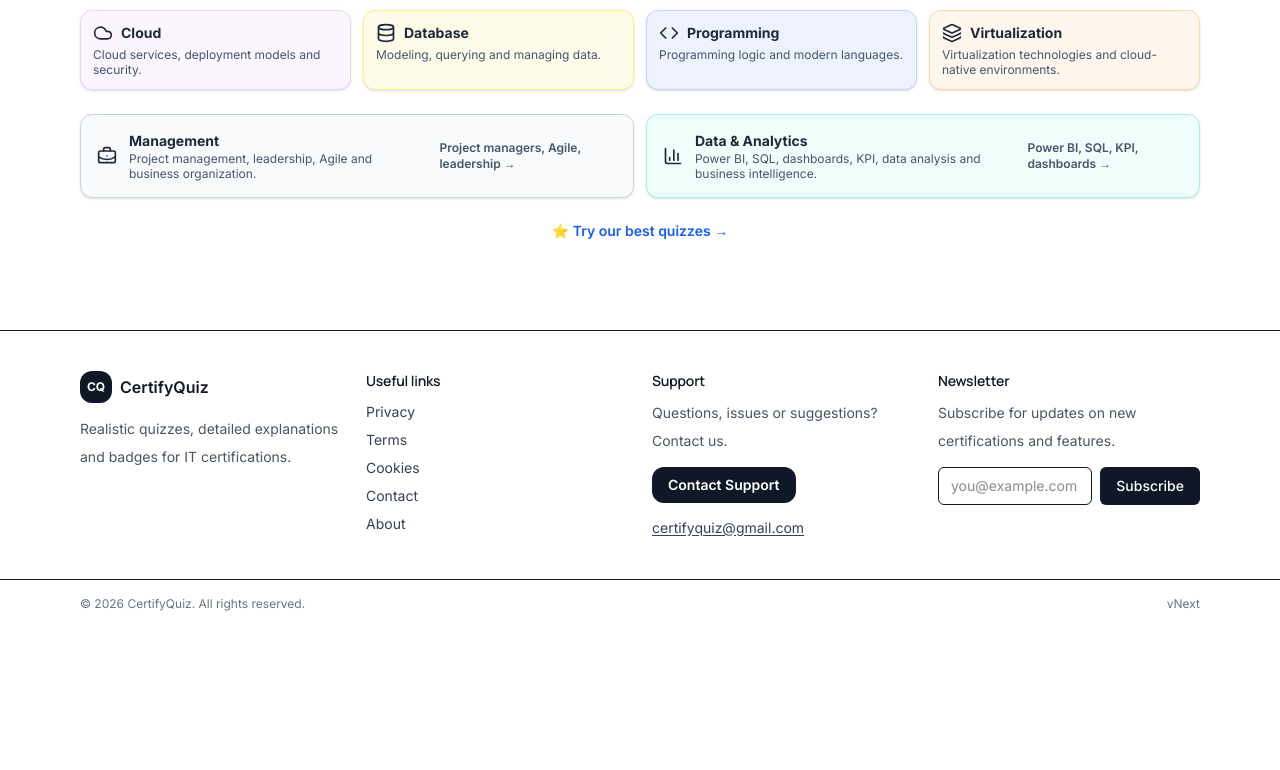
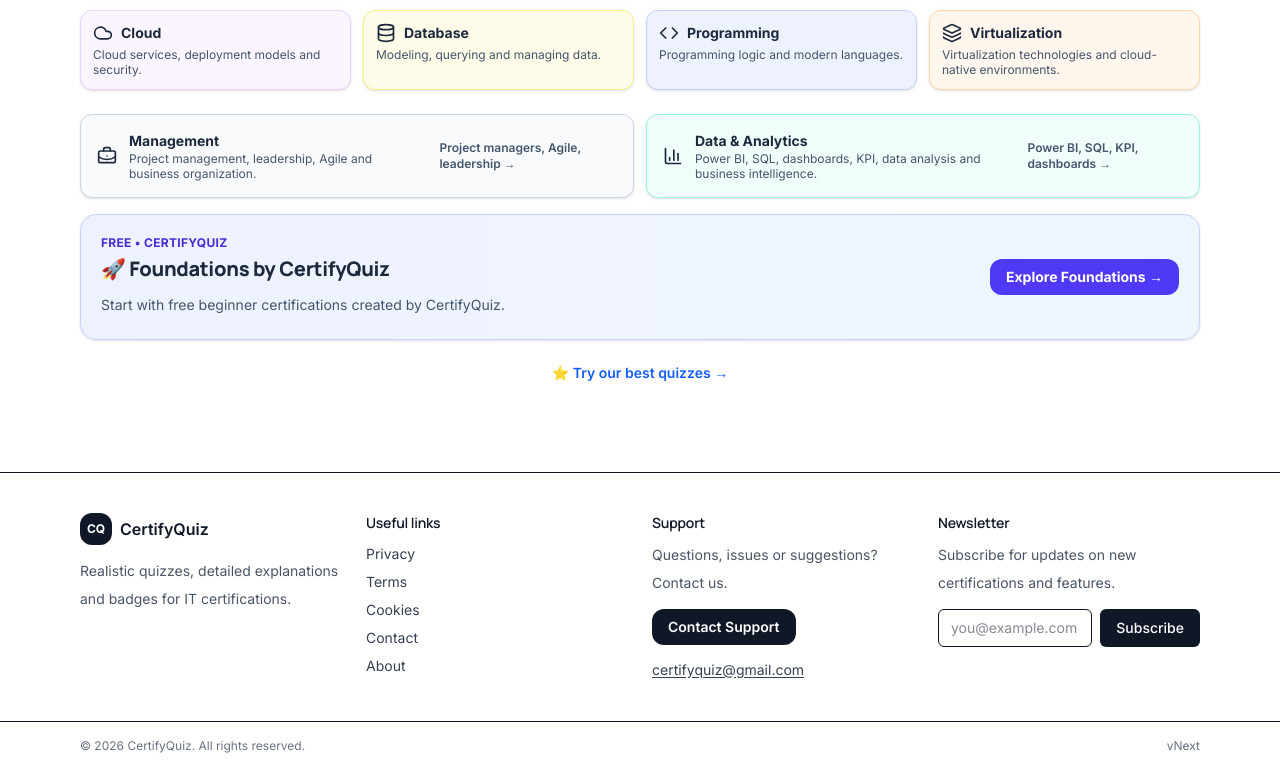
Before and after one commit to martens79/certifyquiz-next, a Next.js app: page / in a window 1280 px wide. Shown: the part 1205-1975 px from the top of the page. Before the commit the page ends 1833 px from the top, so only its background shows below. Built offline with nearby package versions, Linux system fonts and the light colour scheme; no server answers.

Commit message:
implementazione categoria foundation

```diff
--- a/src/app/[lang]/categorie/[cat]/page.tsx
+++ b/src/app/[lang]/categorie/[cat]/page.tsx
@@ -196,6 +196,22 @@ const CATEGORY_META: Record<
       es: "Power BI, SQL, dashboards, KPI y análisis de datos.",
     },
   },
+  foundations: {
+  key: "foundations",
+  emoji: "🚀",
+  title: {
+    it: "Foundations by CertifyQuiz",
+    en: "Foundations by CertifyQuiz",
+    fr: "Foundations by CertifyQuiz",
+    es: "Foundations by CertifyQuiz",
+  },
+  subtitle: {
+    it: "Certificazioni gratuite create da CertifyQuiz per costruire solide basi IT.",
+    en: "Free certifications created by CertifyQuiz to build strong IT fundamentals.",
+    fr: "Certifications gratuites créées par CertifyQuiz pour construire de solides bases IT.",
+    es: "Certificaciones gratuitas creadas por CertifyQuiz para construir bases sólidas de IT.",
+  },
+},
 };
 
 
@@ -209,7 +225,8 @@ const ROADMAP_BY_CATEGORY: Partial<Record<CategoryKey, string>> = {
   virtualizzazione: "virtualization",
   ai: "ai",
   management: "management",
-  "data-analytics": "data-analytics"
+  "data-analytics": "data-analytics",
+  foundations: "fundamentals",
 };
 
 
@@ -391,7 +408,22 @@ const roadmapLabel =
     : "Not sure where to start? Open the roadmap →";
 
 
-  const certSlugs = CERT_SLUGS.filter((s) => CERT_CATEGORY_BY_SLUG[s] === key);
+  const FOUNDATION_CERT_SLUGS = [
+  "ai-foundations",
+  "networking-foundations",
+  "cloud-foundations",
+  "cybersecurity-foundations",
+  "database-foundations",
+  "programming-foundations",
+  "virtualization-foundations",
+  "project-management-foundations",
+  "data-analytics-foundations",
+];
+
+const certSlugs =
+  key === "foundations"
+    ? FOUNDATION_CERT_SLUGS
+    : CERT_SLUGS.filter((s) => CERT_CATEGORY_BY_SLUG[s] === key);
 
   const breadcrumb = {
     "@context": "https://schema.org",
--- a/src/components/Footer.tsx
+++ b/src/components/Footer.tsx
@@ -22,13 +22,18 @@ export default function Footer({ lang }: { lang: Locale }) {
   const year = new Date().getFullYear();
 
   // ✅ user (come in Header)
-  const [user, setUser] = useState<MinimalUser | null>(() => getUser());
+  const [user, setUser] = useState<MinimalUser | null>(null);
 
   // ✅ newsletter state
   const [email, setEmail] = useState("");
   const [hp, setHp] = useState(""); // honeypot
   const [status, setStatus] = useState<Status>("idle");
   const [msg, setMsg] = useState("");
+  const [mounted, setMounted] = useState(false);
+
+  useEffect(() => {
+    setMounted(true);
+  }, []);
 
   // ✅ già iscritto (browser)
   const [alreadySubscribed, setAlreadySubscribed] = useState(false);
@@ -227,7 +232,7 @@ export default function Footer({ lang }: { lang: Locale }) {
         <div>
           <h3 className="mb-2 text-sm font-semibold">{t.newsletterTitle ?? "Newsletter"}</h3>
 
-          {hideNewsletter ? (
+          {mounted && hideNewsletter ? (
             <p className="text-sm text-gray-600">
               {t.newsletterOk ?? "Subscribed!"}
             </p>
--- a/src/components/home/Home.tsx
+++ b/src/components/home/Home.tsx
@@ -22,6 +22,7 @@ import {
   Cpu,
   BriefcaseBusiness,
   BarChart3,
+  Rocket,
 } from "lucide-react";
 
 /* Helpers */
@@ -84,6 +85,11 @@ const CATEGORY_UI: Record<
     bg: "bg-teal-50",
     border: "border-teal-200",
     ring: "hover:ring-2 hover:ring-teal-200/60",
+  },
+  foundations: {
+    bg: "bg-indigo-50",
+    border: "border-indigo-200",
+    ring: "hover:ring-2 hover:ring-indigo-200/60",
   },
 } as const;
 
@@ -635,7 +641,31 @@ export default function Home({ lang, isLoggedIn = false, stats }: Props) {
 );
     })}
     </div>
+{/* FOUNDATIONS */}
+<Link
+  href={categoryPath(safeLang, "foundations" as any)}
+  className="mt-4 block w-full rounded-2xl border border-indigo-200 bg-gradient-to-r from-indigo-50 to-blue-50 p-5 shadow-sm hover:ring-2 hover:ring-indigo-200/60 transition"
+>
+  <div className="flex flex-col md:flex-row md:items-center md:justify-between gap-4">
+    <div className="max-w-3xl">
+      <div className="text-xs font-bold uppercase tracking-wide text-indigo-700">
+        FREE • CERTIFYQUIZ
+      </div>
 
+      <h3 className="mt-1 text-xl font-extrabold text-slate-800">
+        🚀 Foundations by CertifyQuiz
+      </h3>
+
+      <p className="mt-2 text-sm text-slate-600">
+        Start with free beginner certifications created by CertifyQuiz.
+      </p>
+    </div>
+
+    <span className="shrink-0 inline-flex items-center justify-center rounded-xl bg-indigo-600 px-4 py-2 text-sm font-bold text-white">
+      Explore Foundations →
+    </span>
+  </div>
+</Link>
   <div className="text-center mt-5">
     <Link
       href={withLang(safeLang as any, "/quiz-suggeriti")}
--- a/src/lib/certs.ts
+++ b/src/lib/certs.ts
@@ -47,6 +47,7 @@ export type CategoryKey =
   | "ai"
   | "management"
   | "data-analytics"
+  | "foundations"
   | "default";
 
 export type CatStyle = {
@@ -97,6 +98,11 @@ export const CATEGORY_STYLES: Record<CategoryKey, CatStyle> = {
   wrapper:
     "bg-teal-50 border border-teal-200 hover:ring-2 hover:ring-teal-200/70",
   header: "bg-teal-50 border border-teal-200",
+},
+foundations: {
+  wrapper:
+    "bg-indigo-50 border border-indigo-200 hover:ring-2 hover:ring-indigo-200/70",
+  header: "bg-indigo-50 border border-indigo-200",
 },
   default: {
     wrapper: "bg-gray-50 border border-gray-200 hover:ring-2 hover:ring-gray-200/70",
--- a/src/lib/paths.ts
+++ b/src/lib/paths.ts
@@ -106,7 +106,8 @@ export type CategoryKey =
   | "virtualizzazione"
   | "management"
   | "ai"
-  | "data-analytics";
+  | "data-analytics"
+  | "foundations";
 
 export const CAT_KEY_TO_SLUG: Record<Locale, Record<CategoryKey, string>> = {
   it: {
@@ -121,6 +122,7 @@ export const CAT_KEY_TO_SLUG: Record<Locale, Record<CategoryKey, string>> = {
     management: "management",
     ai: "intelligenza-artificiale",
     "data-analytics": "analisi-dei-dati",
+    foundations: "fondamenti",
   },
 
   en: {
@@ -135,6 +137,7 @@ export const CAT_KEY_TO_SLUG: Record<Locale, Record<CategoryKey, string>> = {
     management: "management",
     ai: "artificial-intelligence",
     "data-analytics": "data-analytics",
+    foundations: "foundations",
   },
 
   fr: {
@@ -149,6 +152,7 @@ export const CAT_KEY_TO_SLUG: Record<Locale, Record<CategoryKey, string>> = {
     management: "management",
     ai: "intelligence-artificielle",
     "data-analytics": "analyse-des-donnees",
+    foundations: "fondamentaux",
   },
 
   es: {
@@ -163,6 +167,7 @@ export const CAT_KEY_TO_SLUG: Record<Locale, Record<CategoryKey, string>> = {
     management: "gestion-management",
     ai: "inteligencia-artificial",
     "data-analytics": "analisis-de-datos",
+    foundations: "fundamentos",
   },
 };
 
@@ -178,6 +183,7 @@ export const CAT_SLUG_TO_KEY: Record<Locale, Record<string, CategoryKey>> = {
     management: "management",
     "intelligenza-artificiale": "ai",
     "analisi-dei-dati": "data-analytics",
+    fondamenti: "foundations",
   },
 
   en: {
@@ -191,10 +197,11 @@ export const CAT_SLUG_TO_KEY: Record<Locale, Record<string, CategoryKey>> = {
     management: "management",
     "artificial-intelligence": "ai",
     "data-analytics": "data-analytics",
+    foundations: "foundations",
   },
 
  fr: {
-    fondamentaux: "base",
+  bases: "base",
   securite: "sicurezza",
   reseaux: "reti",
   cloud: "cloud",
@@ -204,10 +211,11 @@ export const CAT_SLUG_TO_KEY: Record<Locale, Record<string, CategoryKey>> = {
   management: "management",
   "intelligence-artificielle": "ai",
   "analyse-des-donnees": "data-analytics",
+  fondamentaux: "foundations",
 },
 
 es: {
-    fundamentos: "base",
+  basico: "base",
   seguridad: "sicurezza",
   redes: "reti",
   cloud: "cloud",
@@ -217,6 +225,7 @@ export const CAT_SLUG_TO_KEY: Record<Locale, Record<string, CategoryKey>> = {
   "gestion-management": "management",
   "inteligencia-artificial": "ai",
   "analisis-de-datos": "data-analytics",
+  fundamentos: "foundations",
 },
 };
 
```
Lines whose indentation alone changed are shown as unchanged.
